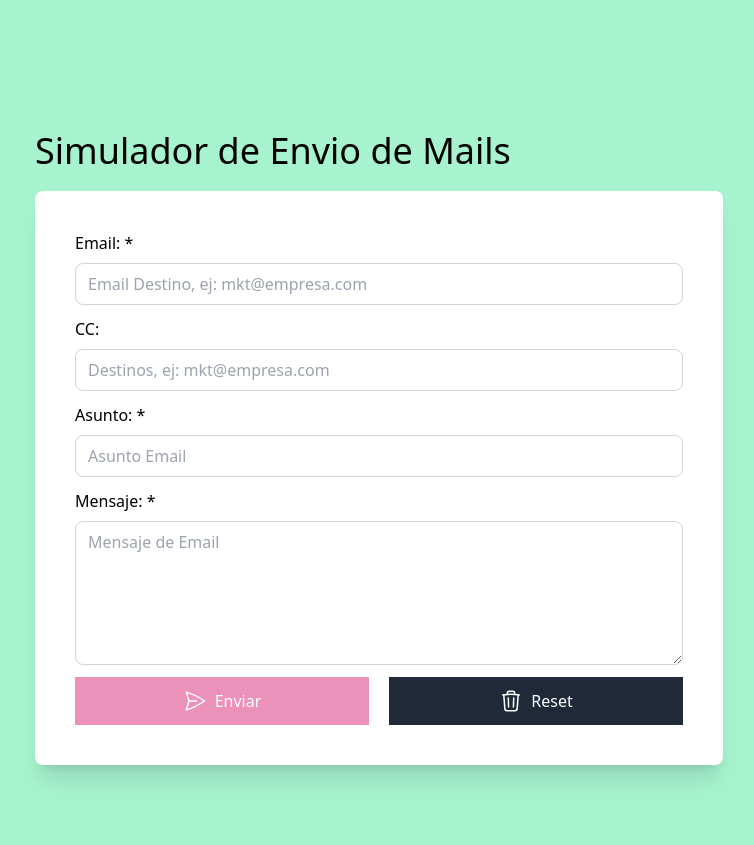
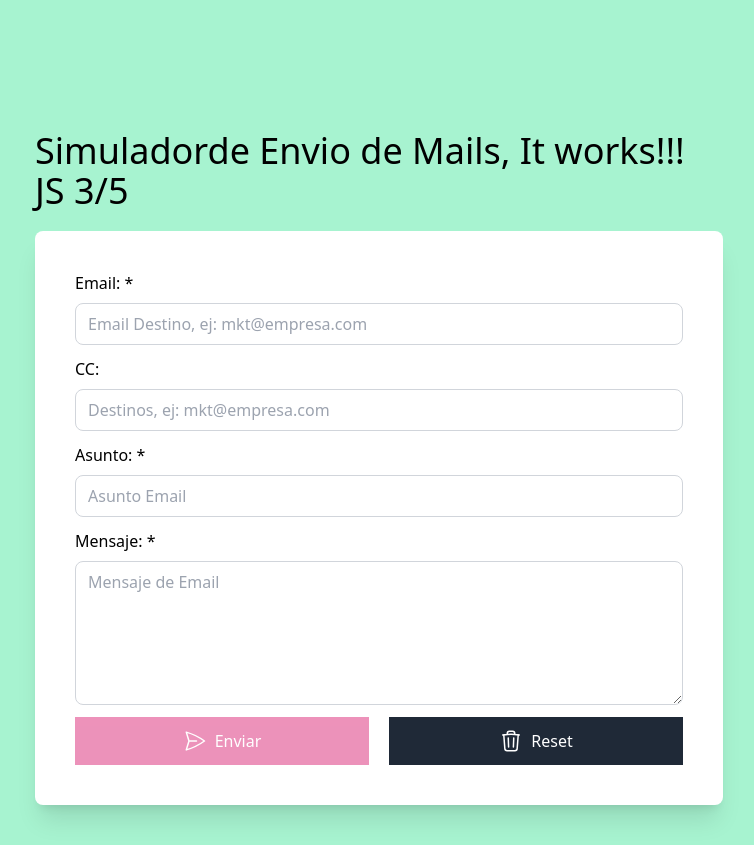
Before and after one commit to KennethTaipe06/BasicJavaScriptApp3, a plain HTML site: page index.html in a window 1280 px wide. Shown: the part 37-882 px from the top of the page, without its empty margins (261-1015 px from the left). Before the commit the page ends 842 px from the top, so only its background shows below. Drawn offline with nearby package versions, Linux system fonts and the light colour scheme.

Commit message:
style: :art: adding "it works JS 3/5" to the page

```diff
--- a/index.html
+++ b/index.html
@@ -12,7 +12,7 @@
 
 <body class="min-h-screen bg-emerald-200">
     <div class="max-w-3xl mx-auto p-10">
-        <h1 class="text-4xl text-gray pt-32">Simulador de Envio de Mails</h1>
+        <h1 class="text-4xl text-gray pt-32"> Simuladorde Envio de Mails, It works!!! JS 3/5</h1>
         <div class="bg-white rounded-lg shadow-xl p-10 mt-5">
             <form id="formulario" class="space-y-3">
                 <div class="flex flex-col space-y-2">
```
